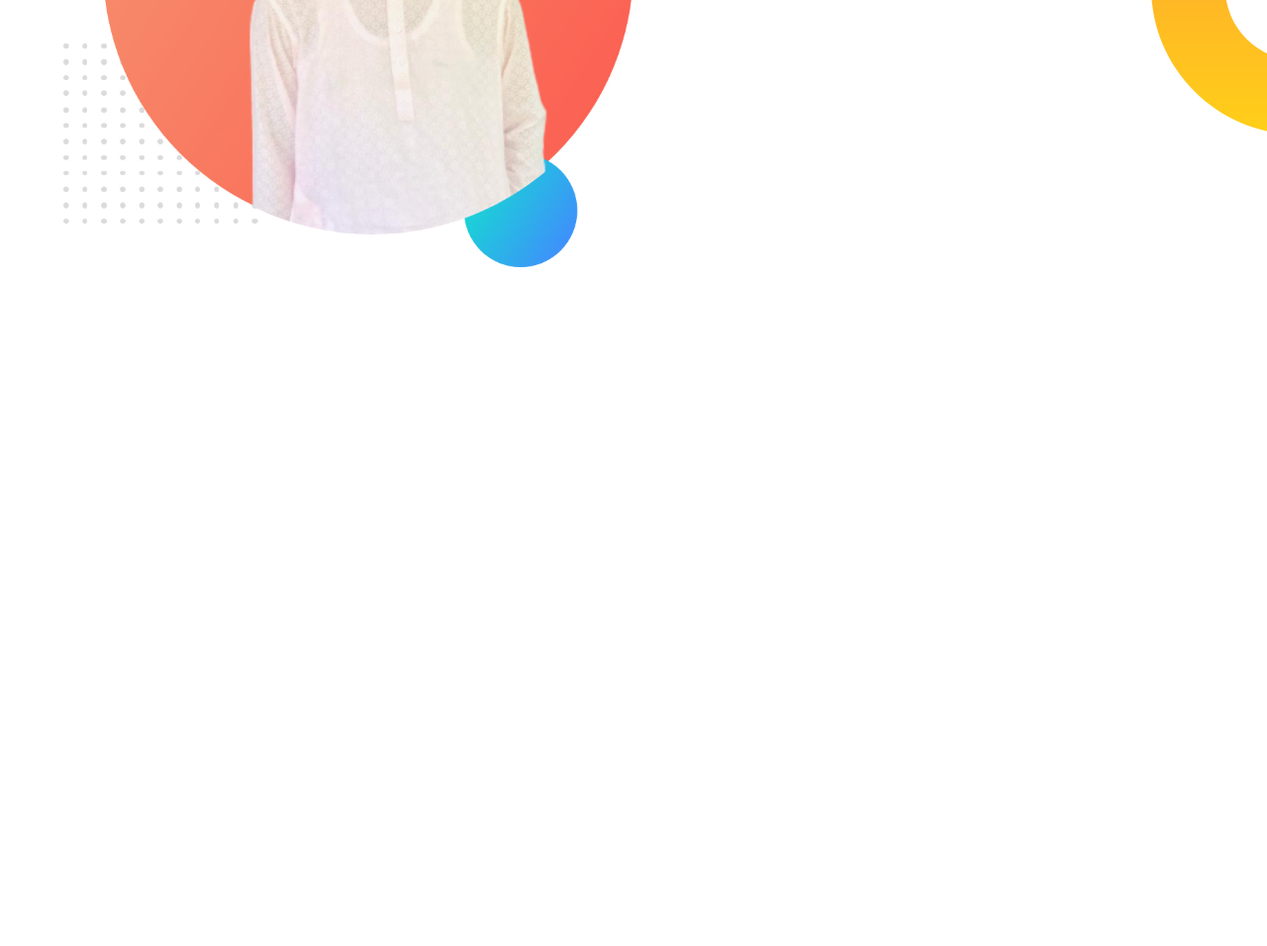
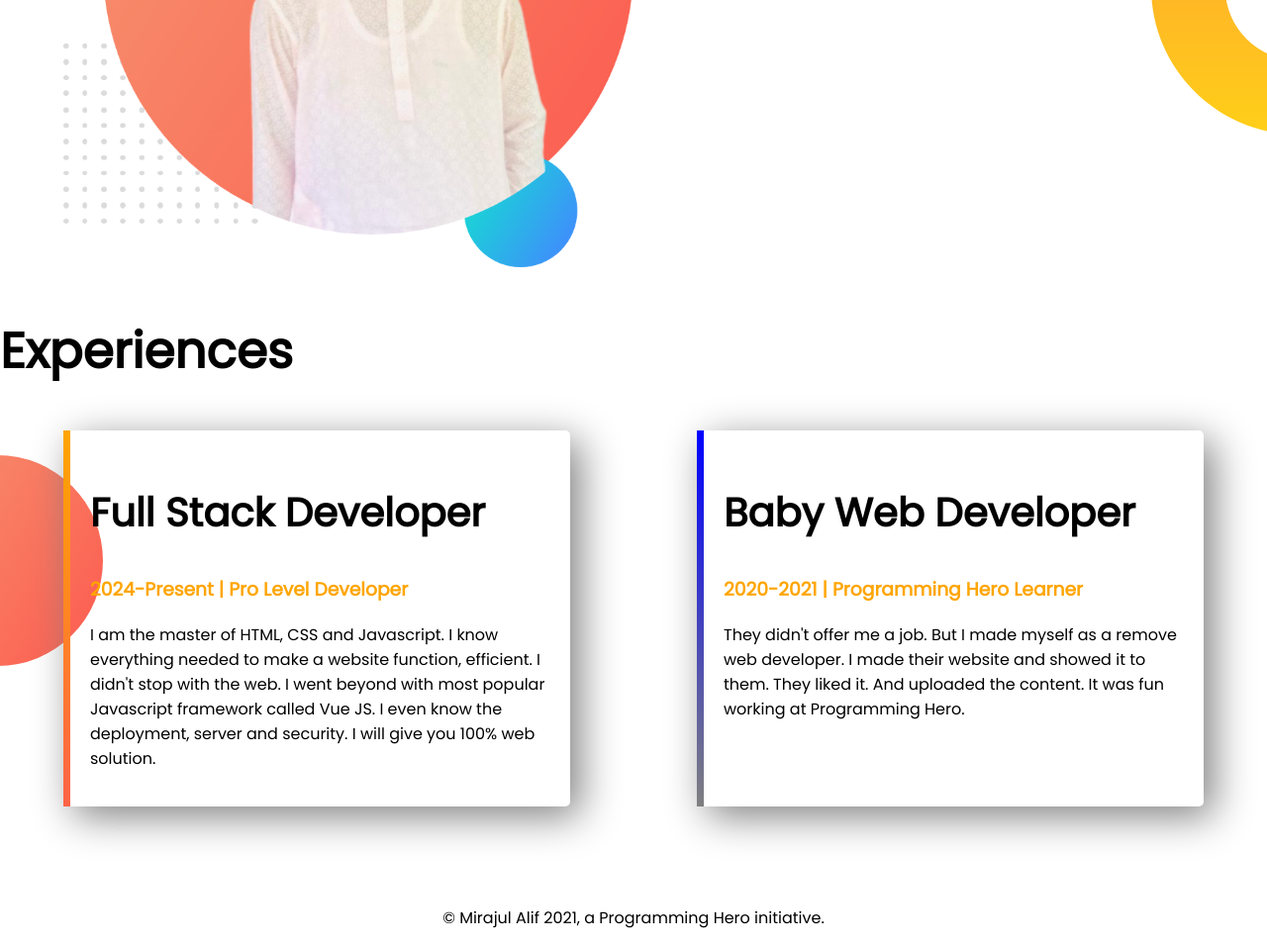
Before and after one commit to mirajulalam/developer-portfolio-1, a plain HTML site: page index.html in a window 1280 px wide. Shown: the part 981-1937 px from the top of the page at 99% size. Before the commit the page ends 1258 px from the top, so only its background shows below. Drawn offline with Linux system fonts and the light colour scheme.

Commit message:
footer area added

```diff
--- a/index.html
+++ b/index.html
@@ -42,7 +42,29 @@
             <a class="link-item" target="_blank" href="#">DOWNLOAD RESUME</a>
         </div>
     </section>
-
+    <section class="experiences-area">
+        <h1>Experiences</h1>
+        <div class="ami">
+            <div id="ami1" class="experiences-item">
+                <h2>Full Stack Developer</h2>
+                <h3 class="orange-color">2024-Present | Pro Level Developer</h3>
+                <p>I am the master of HTML, CSS and Javascript. I know everything needed to make a website function,
+                    efficient. I didn't stop with the web. I went beyond with most popular Javascript framework called
+                    Vue
+                    JS. I even know the deployment, server and security. I will give you 100% web solution.</p>
+            </div>
+            <div id="ami2" class="experiences-item">
+                <h2>Baby Web Developer</h2>
+                <h3 class="orange-color">2020-2021 | Programming Hero Learner</h3>
+                <p>They didn't offer me a job. But I made myself as a remove web developer. I made their website and
+                    showed
+                    it to them. They liked it. And uploaded the content. It was fun working at Programming Hero.</p>
+            </div>
+        </div>
+    </section>
+    <footer>
+        <p>© Mirajul Alif 2021, a Programming Hero initiative.</p>
+    </footer>
 </body>
 
 </html>
--- a/style.css
+++ b/style.css
@@ -31,9 +31,40 @@ h2{
     border-radius: 5px;
     color: white;
 }
+
 .web-dev-container{
     display: flex;
     background-image: url(images/dream-bg.png);
     background-repeat: no-repeat;
     background-position: right;
 }
+.experiences-area{
+    background-image: url(images/exp-bg.png);
+    background-repeat: no-repeat;
+    background-position: left;
+    margin-bottom: 100px;
+}
+.ami{
+    display: flex;
+}
+.experiences-item{
+    box-shadow: 10px 10px 40px gray;
+    width: 40%;
+    margin-left: 5%;
+    margin-right: 5%;
+    padding: 20px;
+    border-radius: 5px;
+}
+#ami1{
+    border-left: 7px solid;
+    border-image: linear-gradient(orange,tomato);
+    border-image-slice: 1;
+}
+#ami2{
+    border-left: 7px solid;
+    border-image: linear-gradient(blue,gray);
+    border-image-slice: 1;
+}
+footer p{
+    text-align: center;
+}
```
